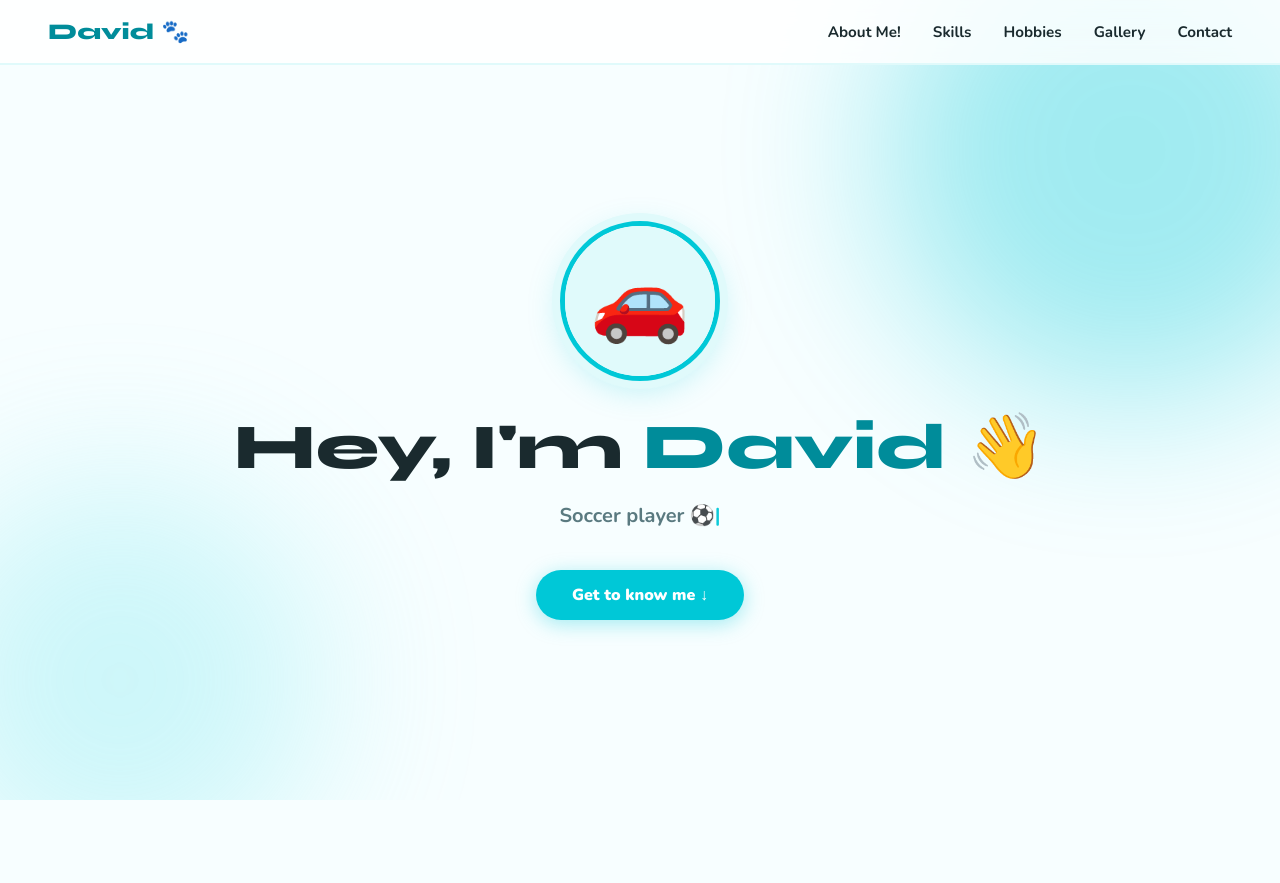
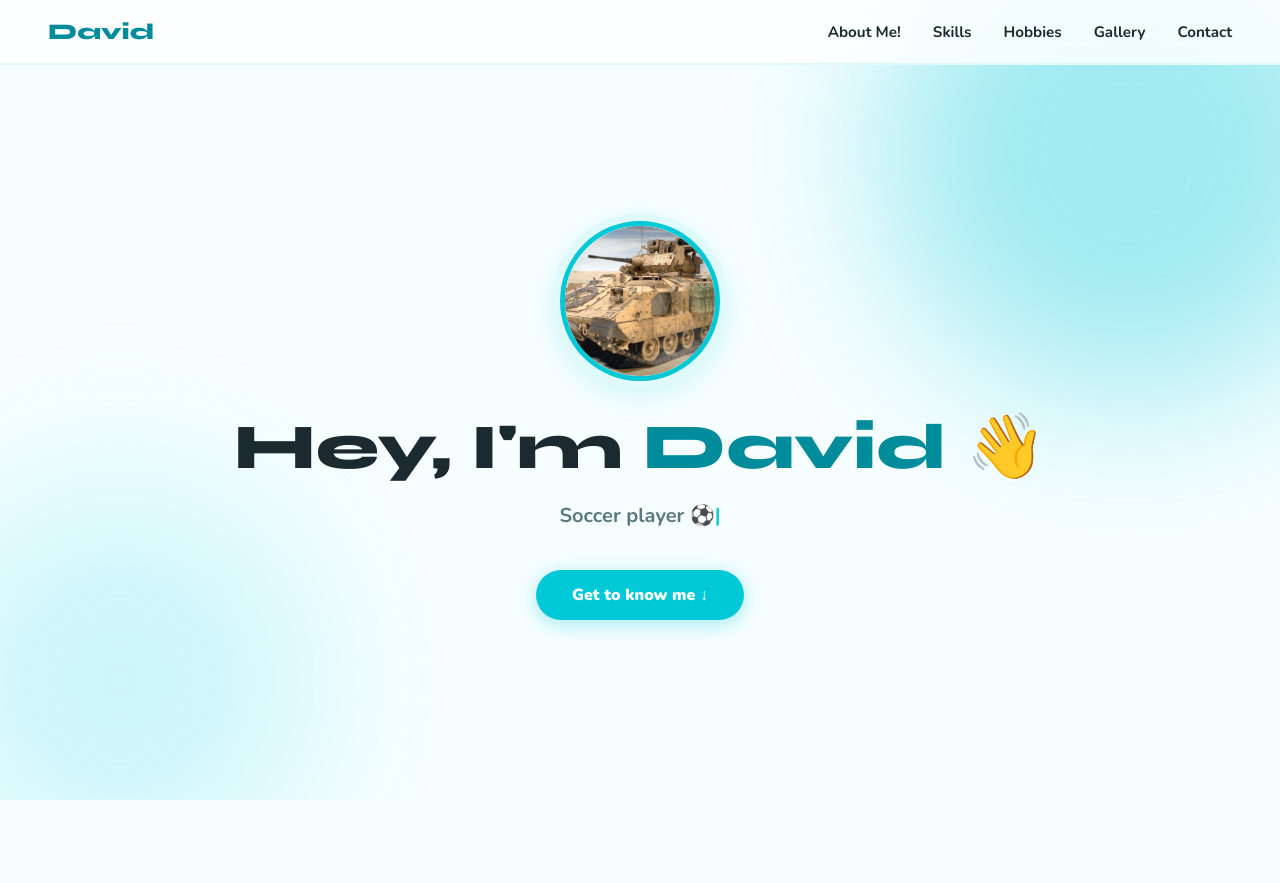
Before and after one commit to DAVIDdoesntcare/Website, a plain HTML site: page index.html in a window 1280 px wide. Shown: the top 883 px of the page. Drawn offline with nearby package versions, Linux system fonts and the light colour scheme.

Commit message:
ImageTank

```diff
--- a/index.html
+++ b/index.html
@@ -11,7 +11,7 @@
 
   <!-- NAV -->
   <nav>
-    <div class="nav-logo">David 🐾</div>
+    <div class="nav-logo">David </div>
     <ul>
       <li><a href="#about">About Me!</a></li>
       <li><a href="#skills">Skills</a></li>
@@ -27,8 +27,8 @@
     <div class="hero-blob blob2"></div>
     <div class="hero-content">
       <div class="profile-photo-wrap">
-        <img src="images/profile.jpg" alt="David" class="profile-photo" onerror="this.style.display='none'; this.nextElementSibling.style.display='flex'"/>
-        <div class="profile-fallback">🚗</div>
+        <img src="images/BradIFV.jpg" alt="David" class="profile-photo" onerror="this.style.display='none'; this.nextElementSibling.style.display='flex'"/>
+
       </div>
       <h1>Hey, I'm <span class="cyan">David</span> 👋</h1>
       <p class="tagline"><span id="typed"></span><span class="cursor">|</span></p>
```
Also changed, not shown: Images/BradIFV.jpg (added).
